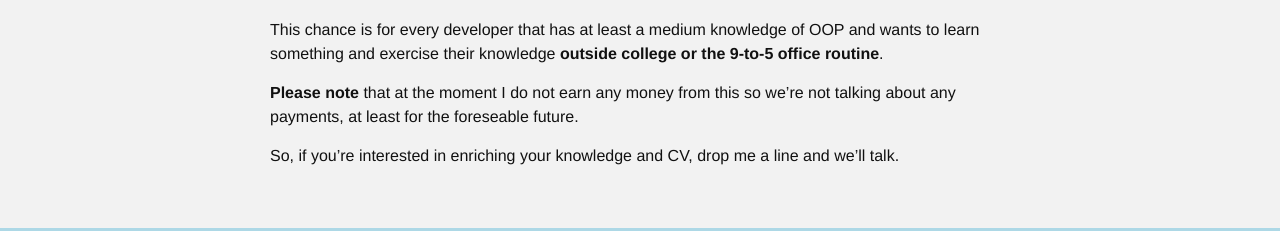
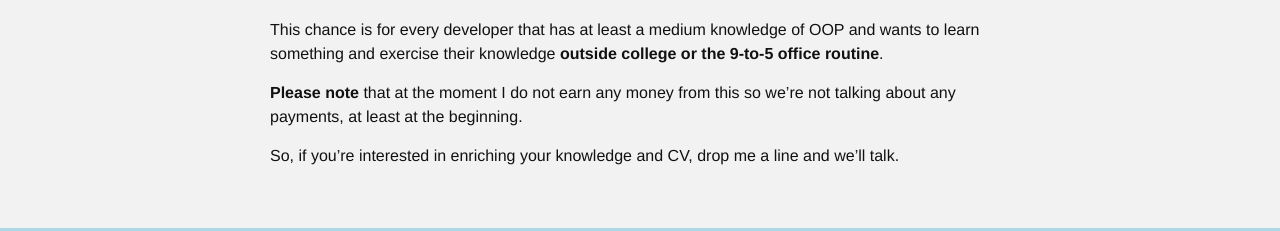
Before and after one commit to amihaiemil/amihaiemil.github.io, a Jekyll site: the page built from _posts/2016-12-22-contributors-wanted.markdown, in a window 1280 px wide. Shown: the part 901-1132 px from the top of the page. Built offline with Jekyll 4.4.1, drawn with Linux system fonts in a browser that asks for light colours; comment, search, counter and statistics services are not loaded.

Commit message:
Update 2016-12-22-contributors-wanted.markdown

```diff
--- a/_posts/2016-12-22-contributors-wanted.markdown
+++ b/_posts/2016-12-22-contributors-wanted.markdown
@@ -39,6 +39,6 @@ This chance is for every developer that has at least a medium knowledge of OOP a
 and exercise their knowledge **outside college or the 9-to-5 office routine**.
 
 **Please note** that at the moment I do not earn any money from this so we're not
-talking about any payments, at least for the foreseable future.
+talking about any payments, at least at the beginning.
 
 So, if you're interested in enriching your knowledge and CV, drop me a line and we'll talk.
```
